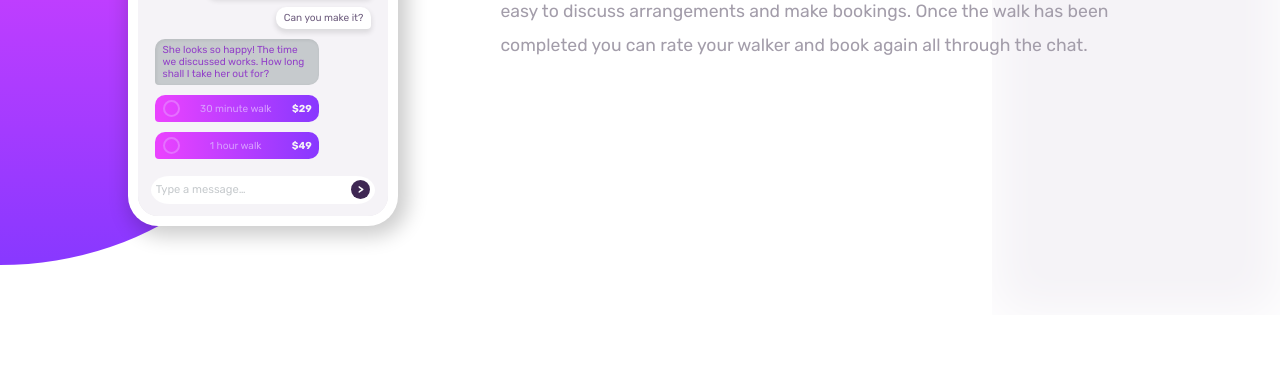
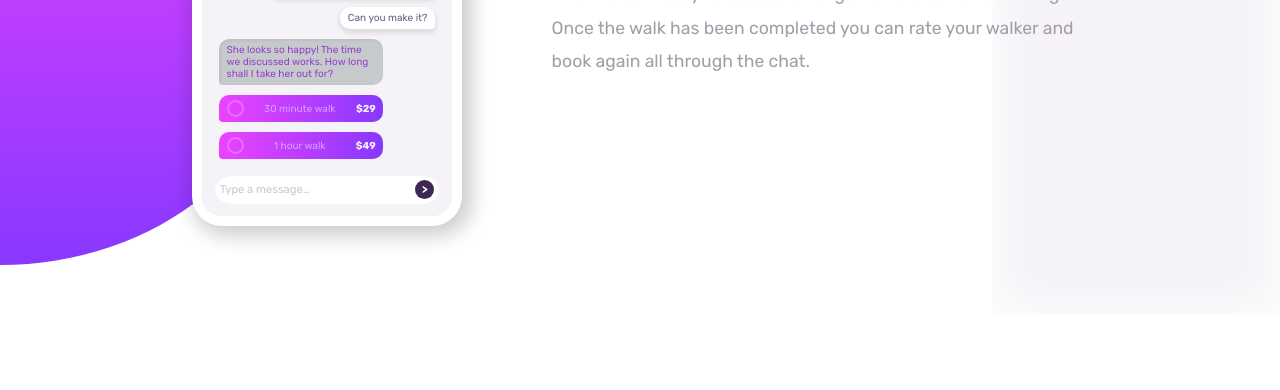
Before and after one commit to nic01asFr/challenge5, a plain HTML site: page index.html in a window 1280 px wide. Shown: the part 410-800 px from the top of the page. Drawn offline with Linux system fonts and the light colour scheme.

Commit message:
Update styles.css

```diff
--- a/styles.css
+++ b/styles.css
@@ -61,7 +61,7 @@ width: 1fr ;
 display: flex ;
 justify-content: center ;
 align-items: center ;
-margin : 10% ;
+margin : 10% 15% ;
 }
 
 #text{
```
